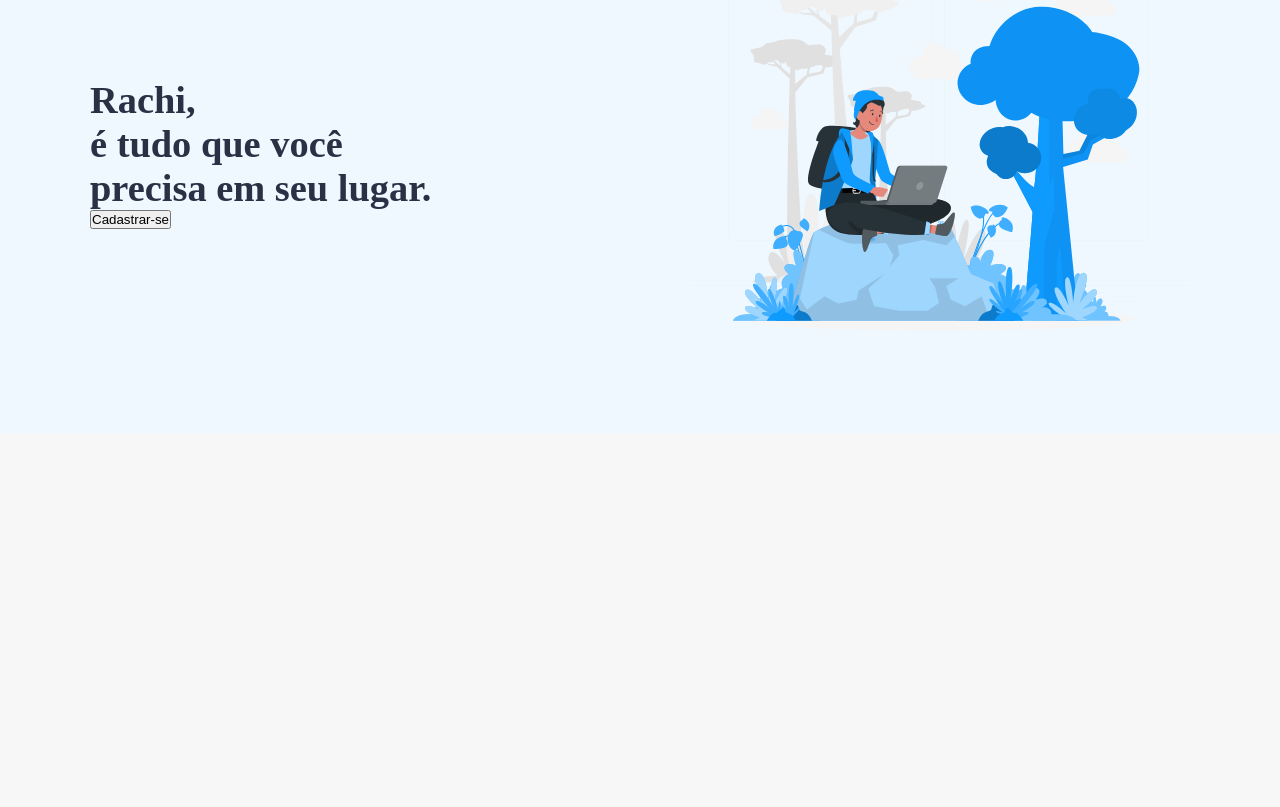
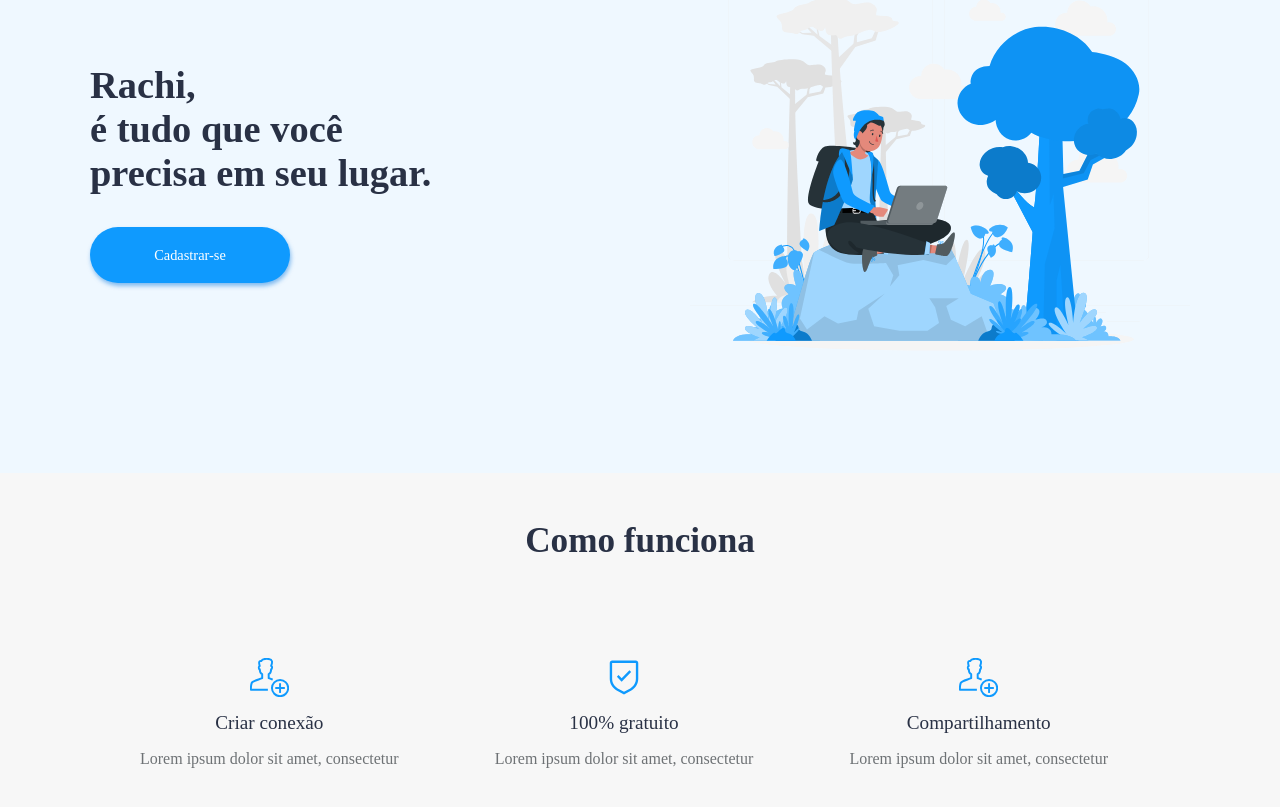
Before and after one commit to PedroMakengo/rachi, a React (Create React App) app: page / in a window 1280 px wide. Shown: the part 231-1038 px from the top of the page. Before the commit the page ends 800 px from the top, so only its background shows below. Built offline with nearby package versions, Linux system fonts and the light colour scheme.

Commit message:
Terminando a parte do aboutinfo

```diff
--- a/public/index.html
+++ b/public/index.html
@@ -15,29 +15,10 @@
       user's mobile device or desktop. See https://developers.google.com/web/fundamentals/web-app-manifest/
     -->
     <link rel="manifest" href="%PUBLIC_URL%/manifest.json" />
-    <!--
-      Notice the use of %PUBLIC_URL% in the tags above.
-      It will be replaced with the URL of the `public` folder during the build.
-      Only files inside the `public` folder can be referenced from the HTML.
-
-      Unlike "/favicon.ico" or "favicon.ico", "%PUBLIC_URL%/favicon.ico" will
-      work correctly both with client-side routing and a non-root public URL.
-      Learn how to configure a non-root public URL by running `npm run build`.
-    -->
-    <title>React App</title>
+    <title>Rachi</title>
   </head>
   <body>
     <noscript>You need to enable JavaScript to run this app.</noscript>
     <div id="root"></div>
-    <!--
-      This HTML file is a template.
-      If you open it directly in the browser, you will see an empty page.
-
-      You can add webfonts, meta tags, or analytics to this file.
-      The build step will place the bundled scripts into the <body> tag.
-
-      To begin the development, run `npm start` or `yarn start`.
-      To create a production bundle, use `npm run build` or `yarn build`.
-    -->
   </body>
 </html>
--- a/src/App.jsx
+++ b/src/App.jsx
@@ -2,12 +2,14 @@ import './App.css';
 
 import { Header } from './components/Header';
 import { BannerBackground } from './components/Banner';
+import { About } from './components/AboutInfo';
 
 const App = () => {
   return (
     <div className="App">
       <Header />
       <BannerBackground />
+      <About />
     </div>
   );
 }
--- /dev/null
+++ b/src/components/AboutInfo/index.jsx
@@ -0,0 +1,39 @@
+import React from 'react';
+
+import CriarConexaoImg from '../../assets/CriarConexao.svg';
+import GratuitoImg from '../../assets/Gratuito.svg';
+
+import { AboutContent, RowContent } from './style.js';
+
+const About = () => {
+  return (
+    <AboutContent>
+      <div className="container">
+        <h1>Como funciona</h1>
+
+        <RowContent>
+
+          <div className="item">
+            <img src={CriarConexaoImg} alt="" />
+            <h2>Criar conexão</h2>
+            <p>Lorem ipsum dolor sit amet, consectetur </p>
+          </div>
+
+          <div className="item">
+            <img src={GratuitoImg} alt="" />
+            <h2>100% gratuito</h2>
+            <p>Lorem ipsum dolor sit amet, consectetur </p>
+          </div>
+
+          <div className="item">
+            <img src={CriarConexaoImg} alt="" />
+            <h2>Compartilhamento</h2>
+            <p>Lorem ipsum dolor sit amet, consectetur </p>
+          </div>
+        </RowContent>
+      </div>
+    </AboutContent>
+  )
+}
+
+export { About };
--- /dev/null
+++ b/src/components/AboutInfo/style.js
@@ -0,0 +1,55 @@
+import styled from "styled-components";
+
+export const AboutContent = styled.section `
+  height: 55vh;
+
+  padding-top: 3rem;
+  text-align: center;
+
+  h1 {
+    font-weight: bold;
+    font-size: 2.2rem;
+
+    color: #293145;
+  }
+`;
+
+
+export const RowContent = styled.div`
+  max-width: 1000px;
+  margin: 0 auto;
+  height: 70%;
+
+  display: flex;
+  align-items: center;
+  justify-content: space-between;
+
+  .item {
+    widows: 30%;
+    margin-right: 2rem;
+
+    img {
+      width: 15%;
+    }
+
+    h2 {
+      font-size: 1.2rem;
+      font-weight: 500;
+
+      margin-top: 0.7rem;
+      margin-bottom: 0.7rem;
+
+      color: #293145;
+    }
+
+    p {
+      font-style: normal;
+      font-weight: normal;
+      font-size: 16px;
+      line-height: 26px;
+
+      color: #6E7275;
+    }
+  }
+
+`;
--- a/src/components/Banner/style.js
+++ b/src/components/Banner/style.js
@@ -3,7 +3,7 @@ import BannerImg from '../../assets/bg-background.svg'
 
 export const Banner = styled.section `
   background-image: url(${BannerImg});
-  height: 70vh;
+  height: 75vh;
   align-items: center;
 
   .container {
@@ -26,4 +26,22 @@ export const TextBanner = styled.div`
 
     color: #293145;
   }
+
+  button {
+    background: #0F9AFE;
+    margin-top: 2rem;
+
+    width: 200px;
+    height: 56px;
+
+    box-shadow: 1px 3px 4px rgba(19, 125, 224, 0.5);
+    border: none;
+    border-radius: 50px;
+
+    font-family: Poppins;
+    font-weight: 300;
+    font-size: 0.9rem;
+
+    color: #fff;
+  }
 `;
```
Also changed, not shown: src/assets/CriarConexao.svg (renamed from src/assets/Group.svg), src/assets/Gratuito.svg (renamed from src/assets/carbon_security.svg).
